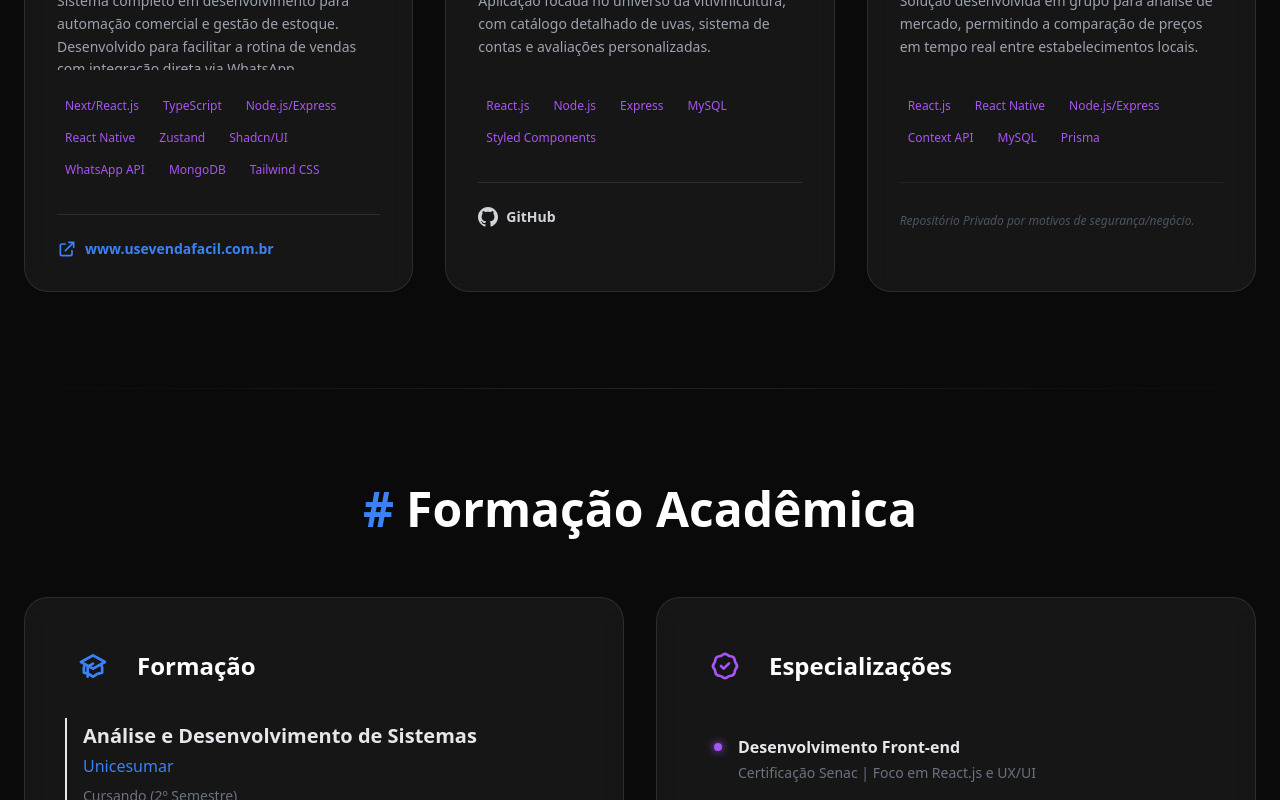
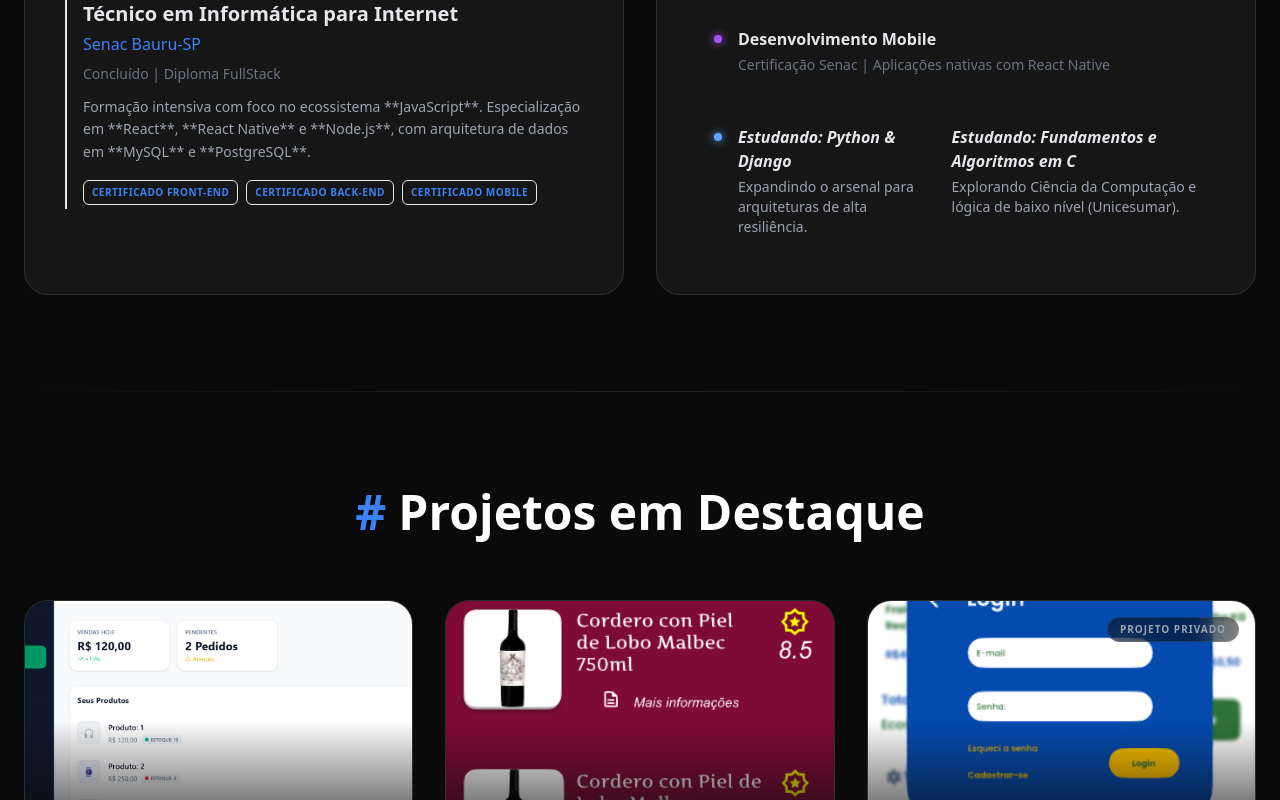
Before and after one commit to DanrleyDimasCN/meu-portfolio, a Next.js app: page / in a window 1280 px wide. Shown: the part 3240-4040 px from the top of the page. Built offline with nearby package versions, Linux system fonts and the light colour scheme.

Commit message:
fix: link

```diff
--- a/src/app/page.tsx
+++ b/src/app/page.tsx
@@ -34,11 +34,11 @@ export default function Home() {
 
             <div className="w-full h-px bg-gradient-to-r from-transparent via-white/10 to-transparent"></div>
 
-            <ProjectGallery />
+            <AcademicBackground />
 
             <div className="w-full h-px bg-gradient-to-r from-transparent via-white/10 to-transparent"></div>
 
-            <AcademicBackground />
+            <ProjectGallery />
 
             {/* Footer */}
             <footer id="contact" className="py-12 border-t border-white/10 mt-24 relative overflow-hidden">
```
